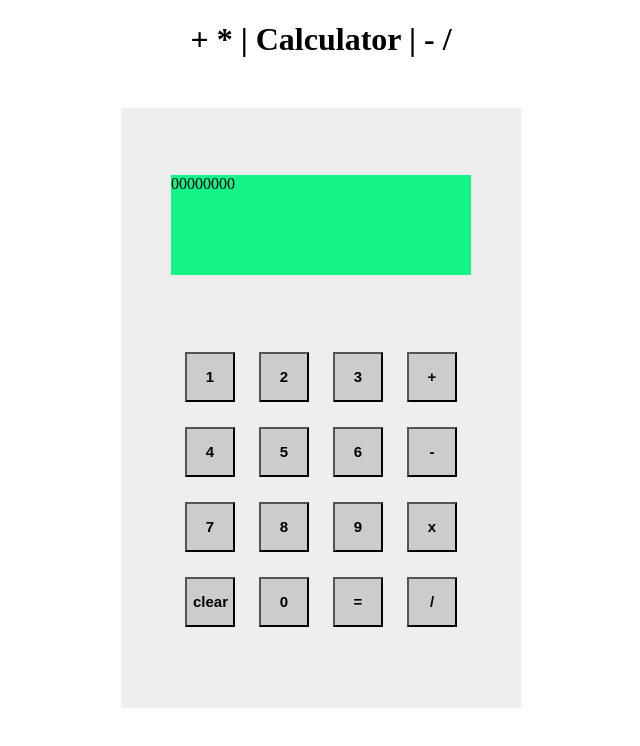
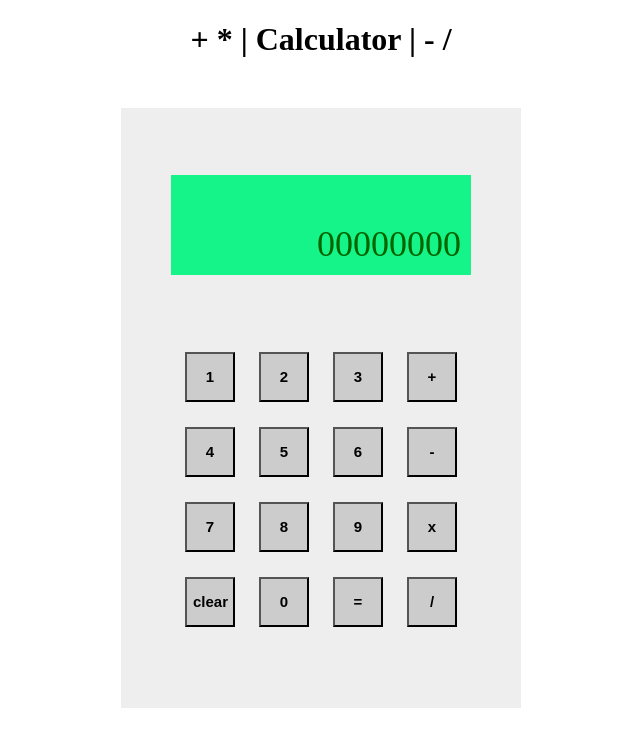
Before and after one commit to SunnyMayo/calculator, a plain HTML site: page index.html in a window 1280 px wide. Shown: the whole page, without its empty margins (319-959 px from the left). Drawn offline with Linux system fonts and the light colour scheme.

Commit message:
amend styling of #display

```diff
--- a/style.css
+++ b/style.css
@@ -22,6 +22,11 @@ h1 {
     width: 300px;
     height: 100px;
     background-color: #15f488;
+    color: darkgreen;
+    font-size: 36px;
+    text-align: end;
+    align-content: end;
+    padding: 10px;
 }
 
 #numpad {
```
